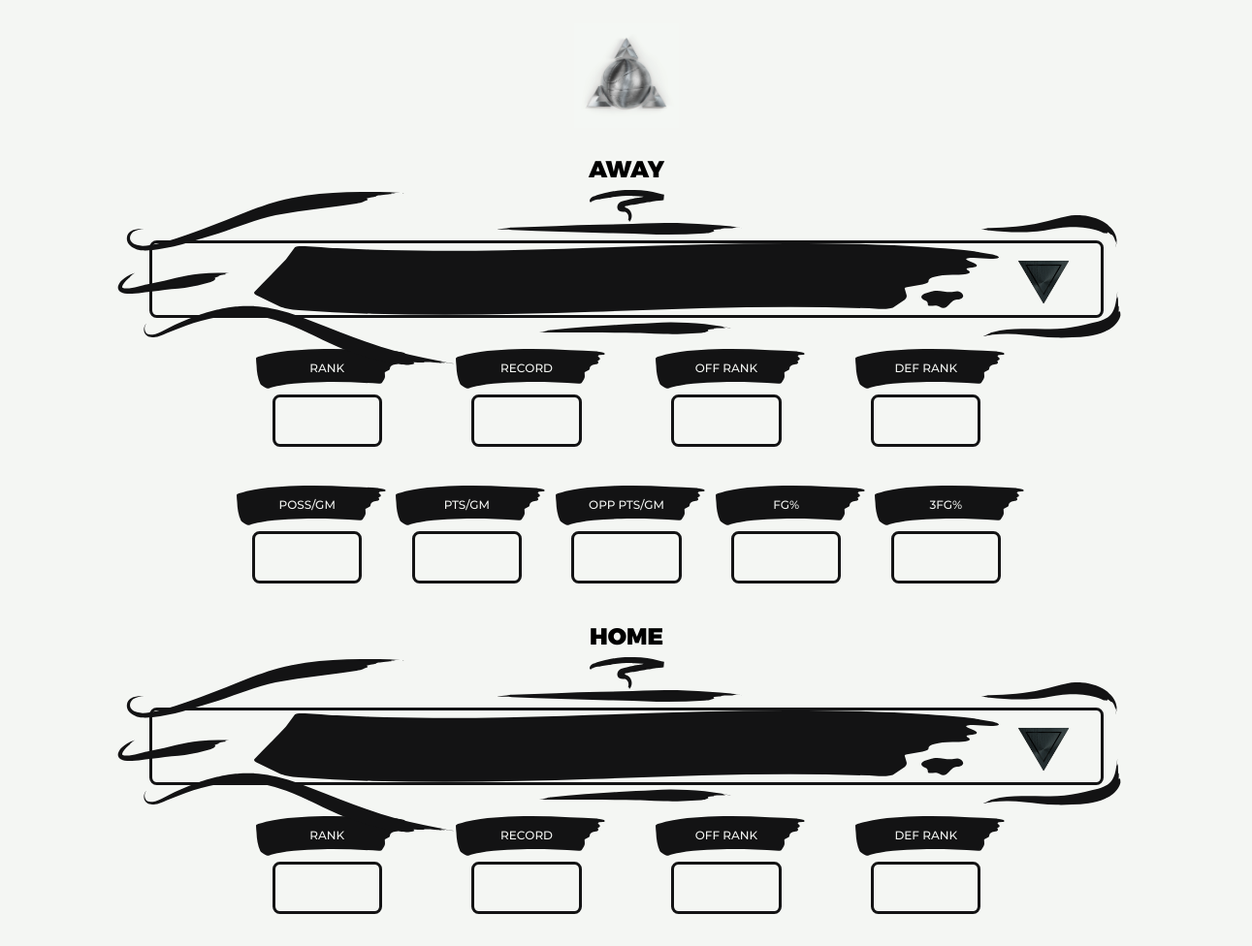
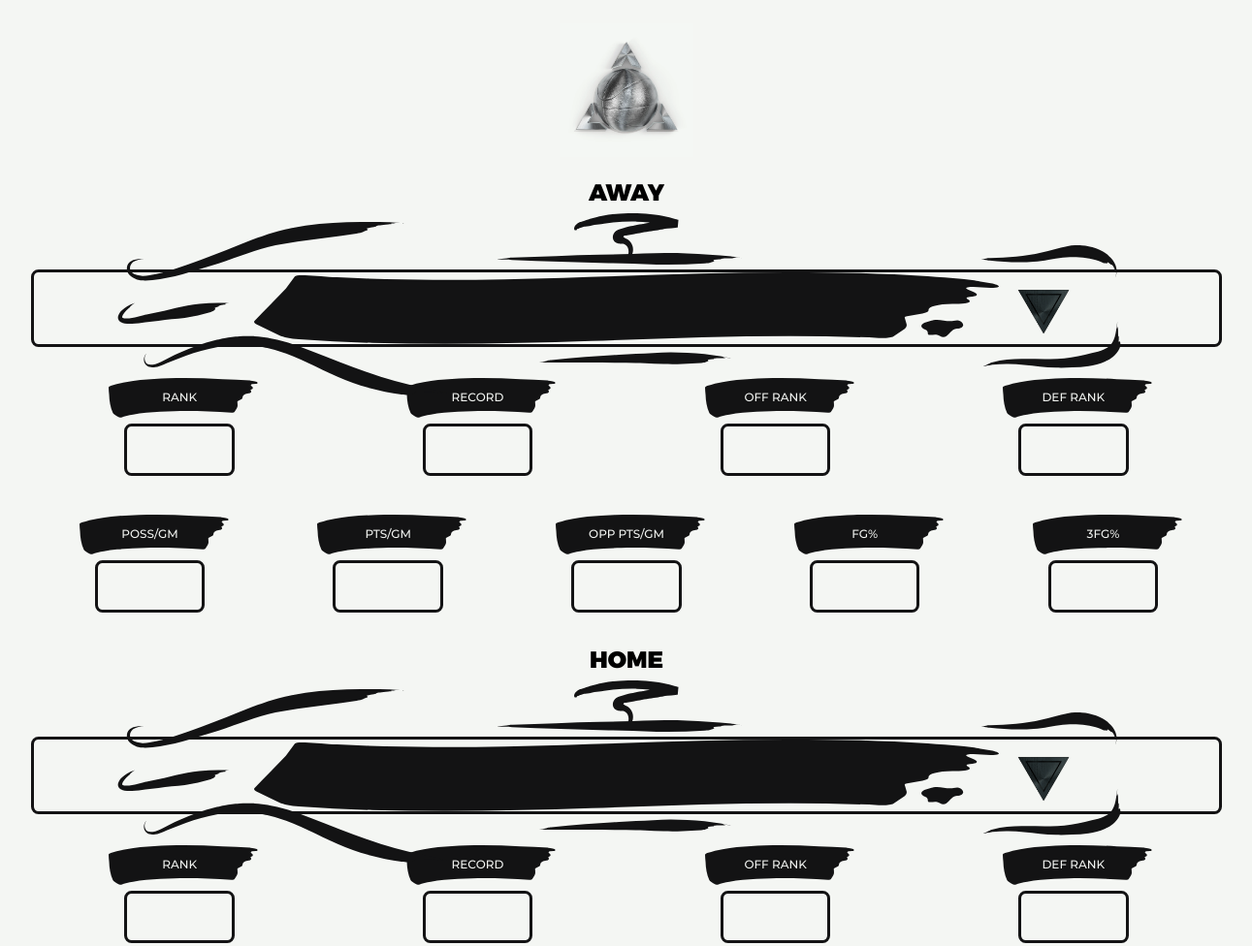
Before and after one commit to drakefontana/cbb-live-ou_UI, a website: page public/index.html in a window 1536 px wide. Shown: the top 976 px of the page at 97% size, without its empty margins (130-1421 px from the left). Drawn offline with nearby package versions, Linux system fonts and the light colour scheme; no server answers.

Commit message:
Update-Base-Viewport
1440-2560

```diff
--- a/public/css/styles.css
+++ b/public/css/styles.css
@@ -1518,37 +1518,6 @@ h3 {
     }
 }
 
-/* Large Desktops */
-@media (min-width: 1441px) and (max-width: 2559px) {
-
-    /* Default Code */
-    #logo img {
-        width: 7vw;
-    }
-
-    #team-head-orna-1,
-    #team-head-orna-2 {
-        width: 5vw;
-        margin-top: -1.5vh;
-    }
-
-    #selection-arrow {
-        width: 4vw;
-        transform: translateX(28vw);
-    }
-
-    .team-select {
-        width: 80%;
-    }
-
-    #team1-detail-cont,
-    #team2-detail-cont,
-    #output-detail-cont,
-    #pace-output-detail-cont {
-        width: 67%;
-    }
-}
-
 /* Large Displays */
 @media (min-width: 2560px) {
 
```
